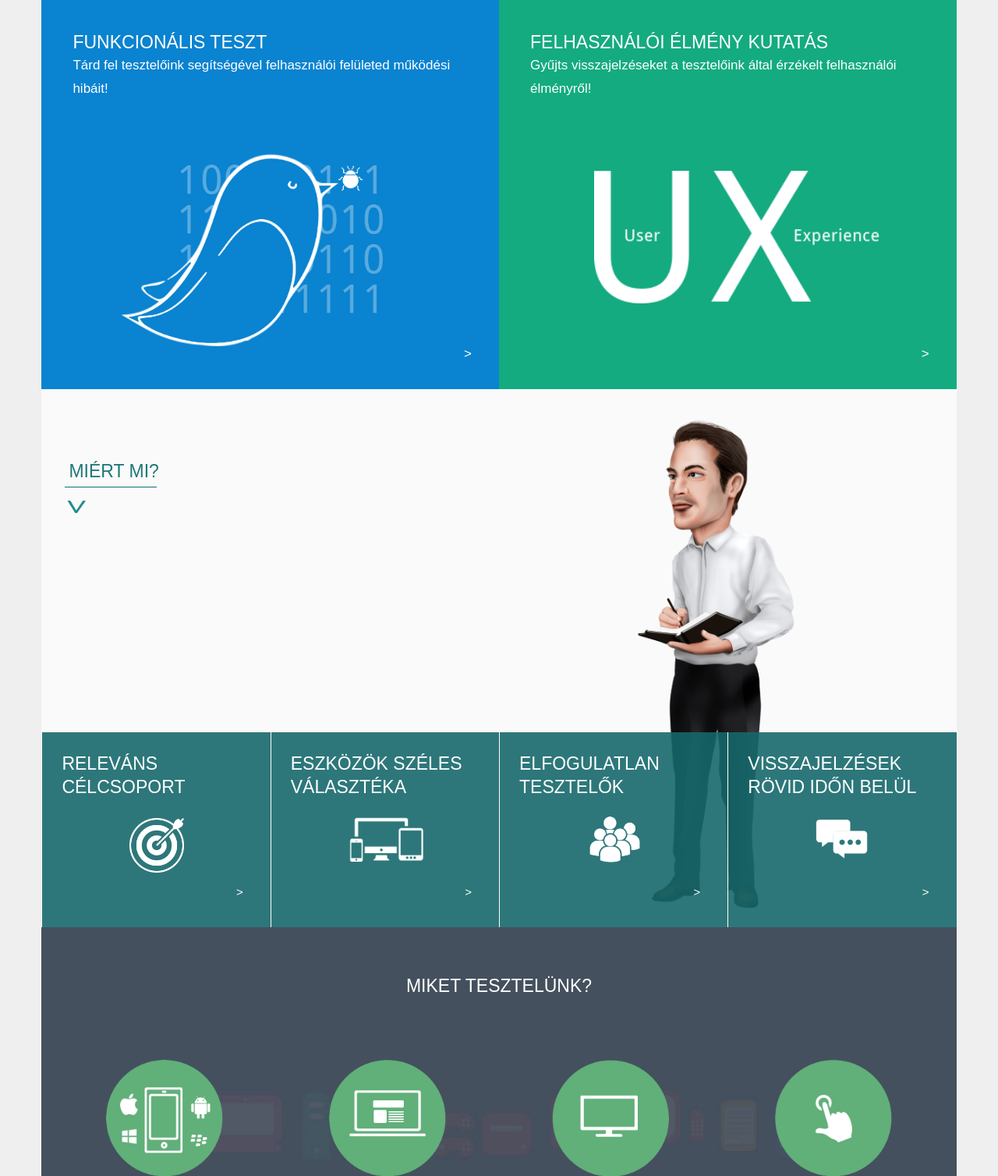
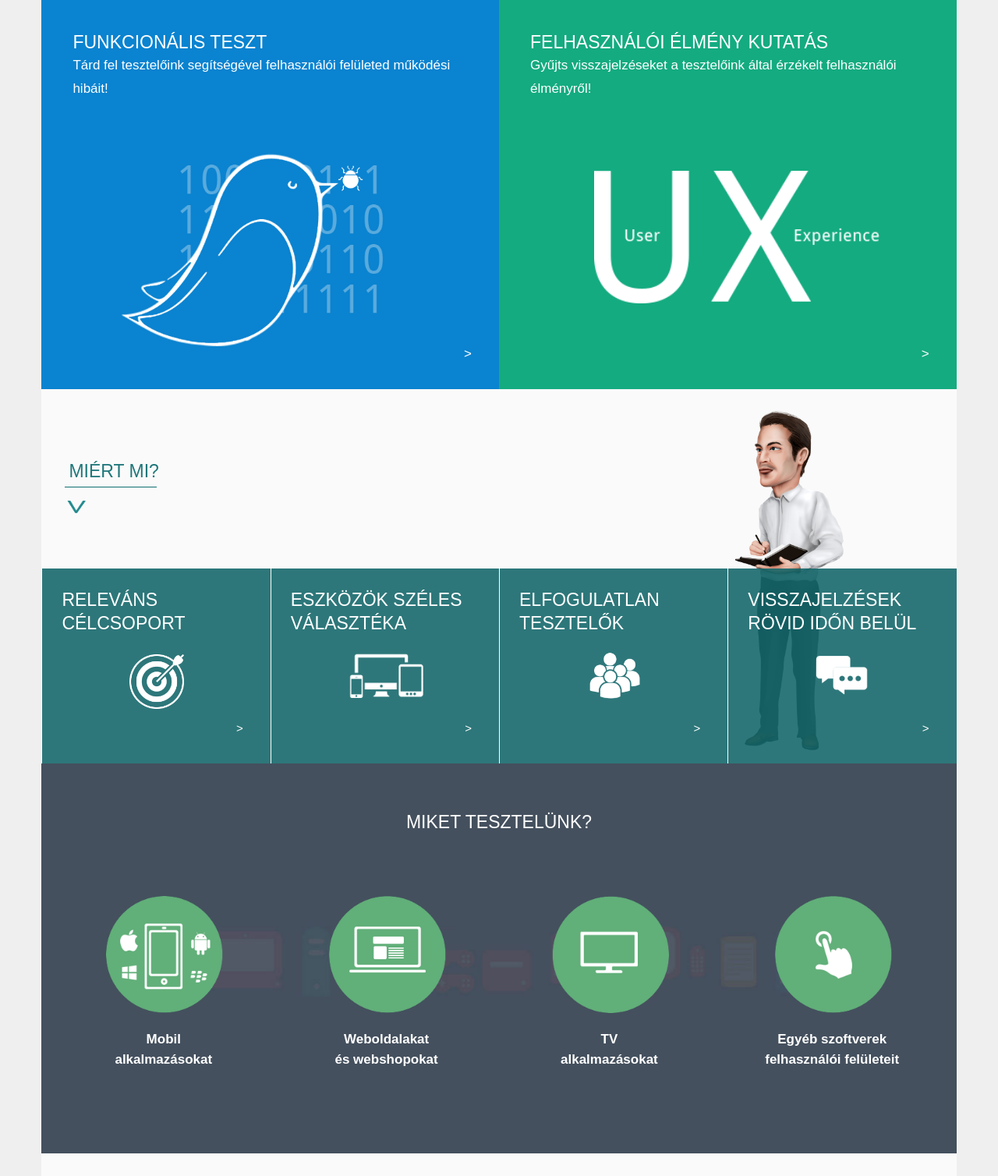
Before and after one commit to Testbirds-HU/TB, a PHP site: page /index.php in a window 1280 px wide. Shown: the part 764-2272 px from the top of the page at 78% size. Run offline with PHP 8.4, Linux system fonts and the light colour scheme; style sheets or scripts are compiled from the project's sources; some libraries are stand-ins or nearby versions; some web fonts are replaced.

Commit message:
miertmi height fooldal fix

```diff
--- a/css/merge.css
+++ b/css/merge.css
@@ -752,7 +752,7 @@ sub {
     padding-left: 2rem; } }
 @media (min-width: 753px) {
   .Elonyok .row .col-md-12 {
-    height: 690px; }
+    height: 60vhpx; }
 
   .Elonyok .row .col-md-12 h2#ctelonyei {
     padding-left: 35px; } }
@@ -767,7 +767,7 @@ sub {
     padding-top: 90px; } }
 @media (max-width: 767px) {
   .Elonyok .row .col-md-12 {
-    height: 60vhpx; } }
+    height: 1190px; } }
 /* ==========================================================================
  *MIKET section
  *========================================================================== */
--- a/sass/screen.sass
+++ b/sass/screen.sass
@@ -693,7 +693,7 @@ sub
     padding-left: 2rem
 @media (min-width: 753px)
   .Elonyok .row .col-md-12
-    height: 690px
+    height: 60vh
 
   .Elonyok .row .col-md-12 h2#ctelonyei
     padding-left: 35px
@@ -710,7 +710,7 @@ sub
 
 @media (max-width: 767px)
   .Elonyok .row .col-md-12
-    height: 60vhpx
+    height: 1190px
 /* ==========================================================================
  *MIKET section
  *==========================================================================
```
